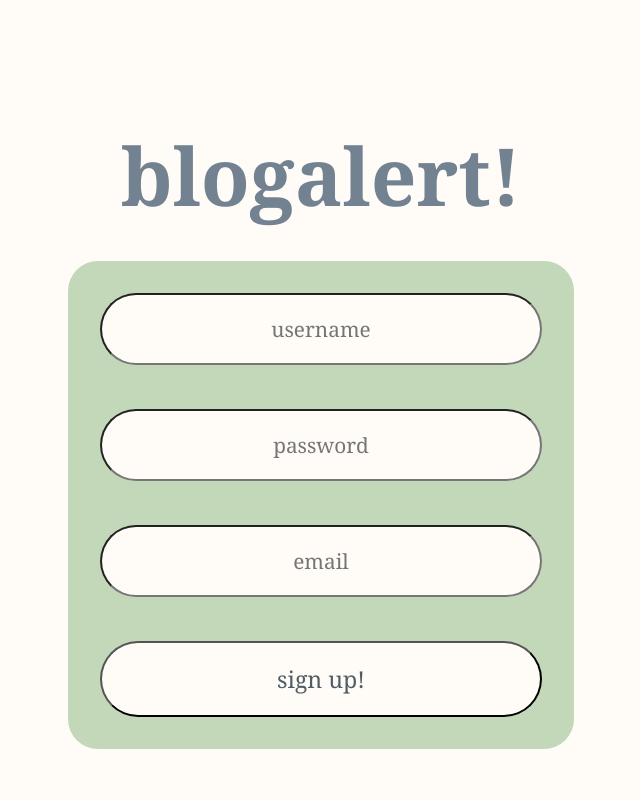
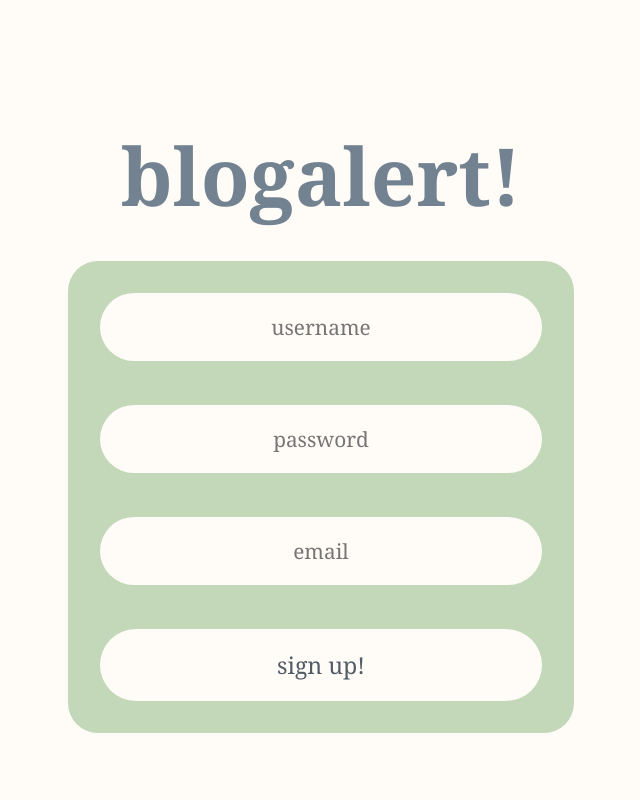
Before and after one commit to COSC360/project-anamicasunder-lauraletef, a PHP site: page /signup.php in a window 1280 px wide. Shown: the whole page, without its empty margins (319-959 px from the left). Run offline with PHP 8.4, Linux system fonts and the light colour scheme.

Commit message:
border removed

```diff
--- a/php/login.php
+++ b/php/login.php
@@ -53,6 +53,7 @@ input{
     font-size: 130%;
     display: block;
     padding:20px;
+    border: 0em;
 }
 
 .submit{
--- a/php/signup.php
+++ b/php/signup.php
@@ -50,6 +50,7 @@ input{
     font-size: 130%;
     display: block;
     padding:20px;
+    border: 0em;
 }
 
 .submit{
```
